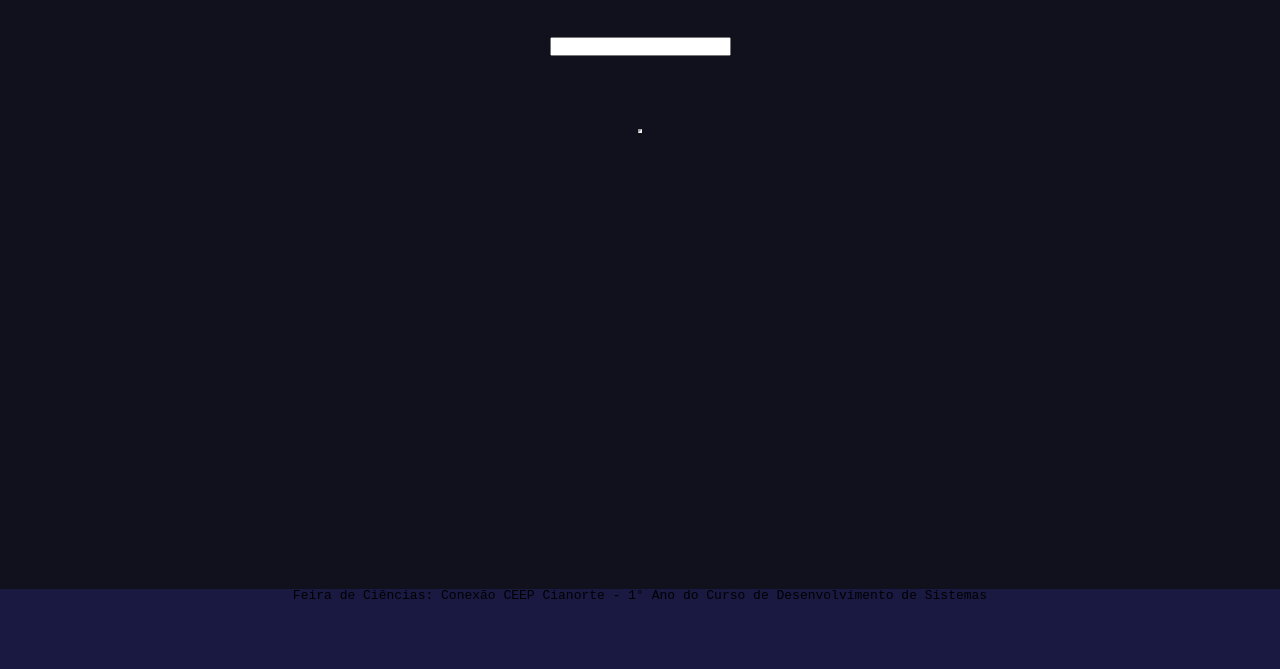
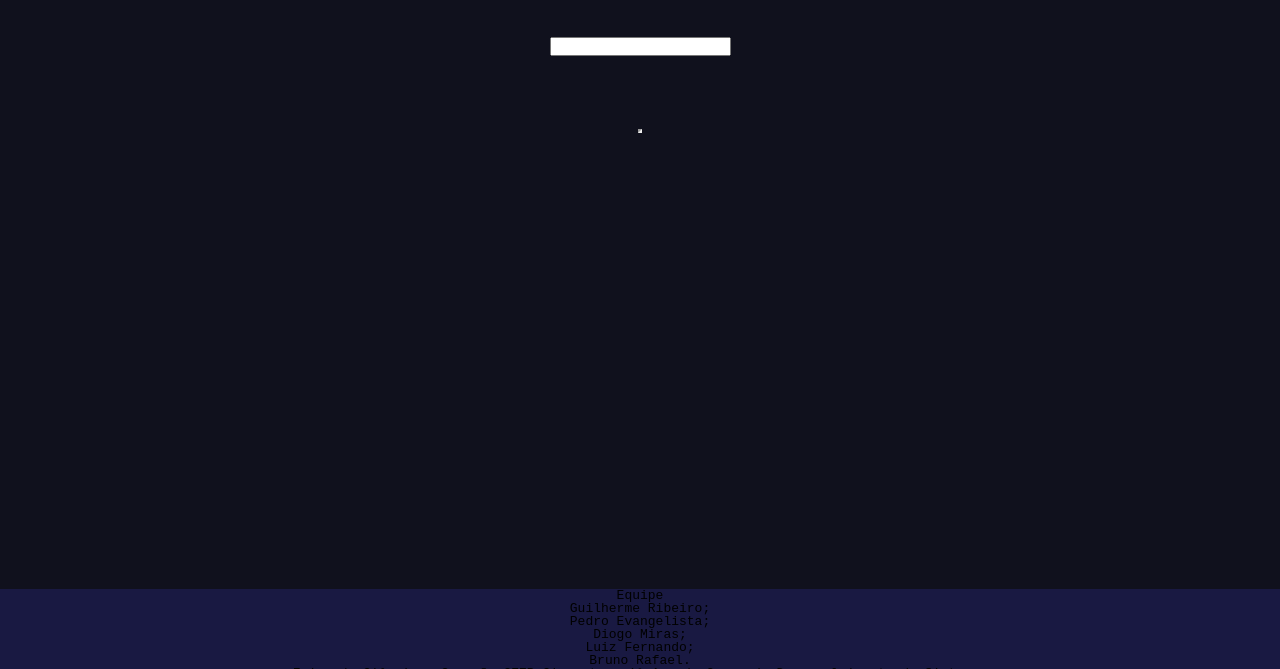
Before and after one commit to iguilhermegr/telegrafo-web, a plain HTML site: page src/index.html in a window 1280 px wide. Shown: the part 131-800 px from the top of the page. Drawn offline with Linux system fonts and the light colour scheme.

Commit message:
Update index.html

```diff
--- a/src/index.html
+++ b/src/index.html
@@ -23,7 +23,10 @@
     </section>
 
     <footer class="rodape">
-        <pre class="text-footer""">Feira de Ciências: Conexão CEEP Cianorte - 1° Ano do Curso de Desenvolvimento de Sistemas</pre>
+        <div id="center">
+                <pre class="footer-table2">Equipe<br>Guilherme Ribeiro;<br>Pedro Evangelista;<br>Diogo Miras;<br>Luiz Fernando;<br>Bruno Rafael.</pre>
+        </div>
+            <pre class="text-footer">Feira de Ciências: Conexão CEEP Cianorte - 1° Ano do Curso de Desenvolvimento de Sistemas</pre>
     </footer>
 
     <script src="assets/js/index.js"></script>
```
